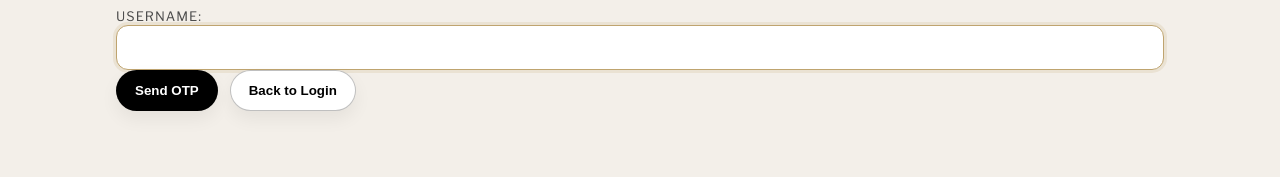
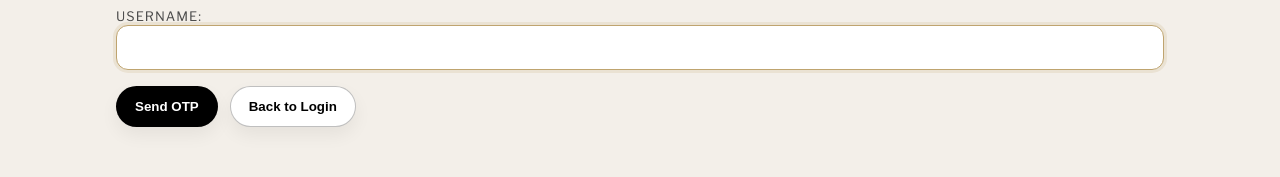
Before and after one commit to melbcoder/royce-valet, a React (Vite) app: page /forgot-password in a window 1280 px wide. Shown: the part 166-343 px from the top of the page. Built offline with nearby package versions, Linux system fonts and the light colour scheme; no server answers.

Commit message:
feat: improve button layout in Forgot Password component for better UX

```diff
--- a/src/components/ForgotPassword.jsx
+++ b/src/components/ForgotPassword.jsx
@@ -227,18 +227,19 @@ export default function ForgotPassword() {
 
             {error && <div style={{ color: '#f44336', marginBottom: '16px' }}>{error}</div>}
 
-            <button type="submit" className="btn primary" disabled={loading} style={{ marginBottom: '12px' }}>
+            <div style={{ marginTop: '16px', display: 'flex', gap: '12px', flexWrap: 'wrap' }}>
+              <button type="submit" className="btn primary" disabled={loading}>
                 {loading ? 'Sending OTP...' : 'Send OTP'}
               </button>
               <button
                 type="button"
                 className="btn secondary"
                 onClick={handleBackToLogin}
-              style={{ marginLeft: '12px' }}
                 disabled={loading}
               >
                 Back to Login
               </button>
+            </div>
           </form>
         </>
       )}
@@ -272,18 +273,19 @@ export default function ForgotPassword() {
 
             {error && <div style={{ color: '#f44336', marginBottom: '16px' }}>{error}</div>}
 
-            <button type="submit" className="btn primary" disabled={loading} style={{ marginBottom: '12px' }}>
+            <div style={{ marginTop: '16px', display: 'flex', gap: '12px', flexWrap: 'wrap' }}>
+              <button type="submit" className="btn primary" disabled={loading}>
                 {loading ? 'Verifying...' : 'Verify OTP'}
               </button>
               <button
                 type="button"
                 className="btn secondary"
                 onClick={handleBackToStep1}
-              style={{ marginLeft: '12px' }}
                 disabled={loading}
               >
                 Back
               </button>
+            </div>
           </form>
         </>
       )}
@@ -325,18 +327,19 @@ export default function ForgotPassword() {
 
             {error && <div style={{ color: '#f44336', marginBottom: '16px' }}>{error}</div>}
 
-            <button type="submit" className="btn primary" disabled={loading} style={{ marginBottom: '12px' }}>
+            <div style={{ marginTop: '16px', display: 'flex', gap: '12px', flexWrap: 'wrap' }}>
+              <button type="submit" className="btn primary" disabled={loading}>
                 {loading ? 'Resetting...' : 'Reset Password'}
               </button>
               <button
                 type="button"
                 className="btn secondary"
                 onClick={handleBackToStep2}
-              style={{ marginLeft: '12px' }}
                 disabled={loading}
               >
                 Back
               </button>
+            </div>
           </form>
         </>
       )}
```
Lines whose indentation alone changed are shown as unchanged.
